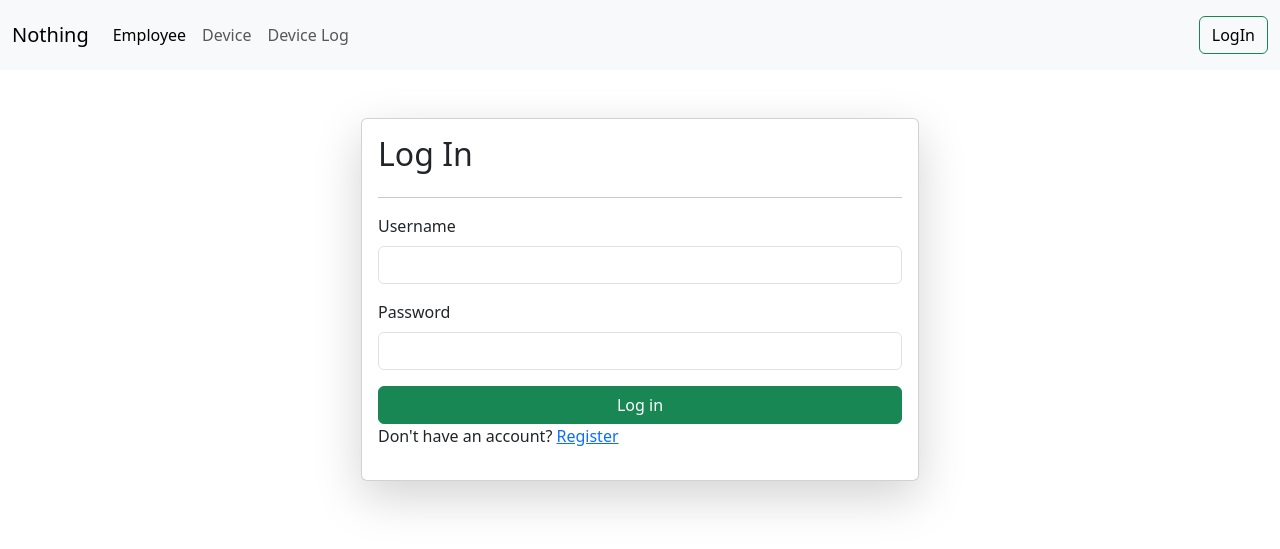
After one commit to itsmonayem/Asset-management, a Django app: page /login/ in a window 1280 px wide. The commit adds this page. Shown: the top 549 px of the page. Run offline with Django 4.2, Linux system fonts and the light colour scheme.

Commit message:
Company registration and Login functionalities added

```diff
--- a/assetManagement/admin.py
+++ b/assetManagement/admin.py
@@ -1,5 +1,7 @@
 from django.contrib import admin
 from .models import *
+
+
 # Register your models here.
 admin.site.register(Employee)
 admin.site.register(Device)
--- a/assetManagement/templates/checkoutform.html
+++ b/assetManagement/templates/checkoutform.html
@@ -4,7 +4,7 @@
 <div class="container mt-5">
     <form class="col-6 mx-auto card p-3 shadow-lg" method="post" enctype="multipart/form-data">
         {% csrf_token %}
-        <h2>Add Device</h2>
+        <h2>Checkout Form</h2>
         <hr>
         <div class="mb-3">
           <label for="exampleInputPassword1" class="form-label">Device Condition</label>
@@ -14,7 +14,7 @@
             <label for="exampleInputPassword1" class="form-label">Employee ID</label>
             <input name="_employee_id" type="text" class="form-control">
         </div>
-        <button type="submit" class="btn btn-success ">Return back</button>
+        <button type="submit" class="btn btn-success ">Checkout</button>
       </form>
     </div>
 
--- a/assetManagement/templates/device.html
+++ b/assetManagement/templates/device.html
@@ -19,7 +19,7 @@
             <label for="exampleInputPassword1" class="form-label">Device Condition</label>
             <input name="device_condition" type="text" class="form-control">
         </div>
-        <button type="submit" class="btn btn-success ">Add employee</button>
+        <button type="submit" class="btn btn-success ">Add Device</button>
       </form>
 
       <hr>
--- a/assetManagement/templates/layout.html
+++ b/assetManagement/templates/layout.html
@@ -10,7 +10,7 @@
     <nav class="navbar navbar-expand-lg bg-body-tertiary">
         <div class="container-fluid">
             {% if request.user.is_authenticated %}
-            <a class="navbar-brand">{{request.user}}</a>
+            <a class="navbar-brand">{{request.user.first_name}}</a>
             {% else %}
             <a class="navbar-brand">Nothing</a>
             {% endif %}
@@ -23,7 +23,7 @@
                 <a class="nav-link" href="/device">Device</a>
               </li>
               <li class="nav-item">
-                <a class="nav-link" href="/device-log">Device Log</a>
+                <a class="nav-link" href="">Device Log</a>
               </li>
             </ul>
             <span class="navbar-text">
--- /dev/null
+++ b/assetManagement/templates/login.html
@@ -0,0 +1,29 @@
+{% extends "layout.html" %}
+{% block start %}
+
+<div class="container mt-5">
+    <form class="col-6 mx-auto card p-3 shadow-lg" method="post" enctype="multipart/form-data">
+        {% csrf_token %}
+        {% if messages %}
+        <div class="alert alert-primary" role="alert">
+            {% for message in messages %}
+            <li{% if message.tags %} class="{{ message.tags }}"{% endif %}>{{ message }}</li>
+            {% endfor %}
+        </div>
+        {% endif %}
+        <h2>Log In</h2>
+        <hr>
+            <div class="mb-3">
+              <label for="exampleInputEmail1" class="form-label">Username</label>
+              <input name="username" type="text" class="form-control">
+            </div>
+            <div class="mb-3">
+              <label for="exampleInputPassword1" class="form-label">Password</label>
+              <input name="password" type="password" class="form-control" id="exampleInputPassword1">
+            </div>
+            <button type="submit" class="btn btn-success ">Log in</button>
+            <p>Don't have an account? <a href="/register/">Register</a></p>
+      </form>
+</div>
+
+{% endblock %}
--- a/assetManagement/templates/returnform.html
+++ b/assetManagement/templates/returnform.html
@@ -4,7 +4,7 @@
 <div class="container mt-5">
     <form class="col-6 mx-auto card p-3 shadow-lg" method="post" enctype="multipart/form-data">
         {% csrf_token %}
-        <h2>Add Device</h2>
+        <h2>Return form</h2>
         <hr>
         <div class="mb-3">
           <label for="exampleInputPassword1" class="form-label">Device Condition</label>
--- a/assetManagement/views.py
+++ b/assetManagement/views.py
@@ -6,27 +6,38 @@ from django.contrib.auth import authenticate, login, logout
 from django.contrib.auth.decorators import login_required
 from django.utils import timezone
 
-# Create your views here.
+
+
+
+#Employee page to Register employee and show the employee list based on company
+@login_required(login_url='/login/')
 def employee(request):
     if request.method == "POST":
         employee_name = request.POST.get('employee_name')
         employee_position = request.POST.get('employee_position')
 
-        query = Employee.objects.all().filter(employee_comp_name="repliq")
         Employee.objects.create(
-            employee_id = len(query)+1,
+
+            #create unique employee_id base on company user name
+            employee_id = len(Employee.objects.all().filter(employee_comp_name=request.user))+1,
+
             employee_name = employee_name,
             employee_position = employee_position,
-            employee_comp_name = "repliq",
+            employee_comp_name = request.user,
         )
-
         return redirect('/')
 
-    queryset = Employee.objects.all()
+    #to show all objects of Employee based on company_username
+    queryset = Employee.objects.all().filter(employee_comp_name=request.user)
     context = {'employees' : queryset}
 
     return render(request, 'employee.html', context)
 
+
+
+
+# device page to register device, show the Device table objects and allocate or deallocate device to employee
+@login_required(login_url='/login/')
 def device(request):
     if request.method == "POST":
         device_model = request.POST.get('device_model')
@@ -34,36 +45,42 @@ def device(request):
         device_condition = request.POST.get('device_condition')
 
 
-        query = Device.objects.all().filter(device_comp_name="repliq")
         Device.objects.create(
-            device_id = len(query)+1,
+            #create unique device_id base on company user name
+            device_id = len(Device.objects.all().filter(device_comp_name=request.user))+1,
+
             device_model = device_model,
             device_type = device_type,
             device_condition = device_condition,
-            device_comp_name = "repliq",
+            device_comp_name = request.user,
         )
 
         return redirect('/device/')
 
-    queryset = Device.objects.all()
+    #to show all objects of Device based on company_username
+    queryset = Device.objects.all().filter(device_comp_name=request.user)
     context = {'devices' : queryset}
 
     return render(request, 'device.html', context)
 
 
+
+
+#checkout page redirect from device page to checkout a device and allocate to a employee
+@login_required(login_url='/login/')
 def check_out(request, id):
     if request.method == "POST":
         _condition = request.POST.get('_condition')
         _employee_id = request.POST.get('_employee_id')
 
-        print(_condition)
-        print(_employee_id)
 
+        #update the query and allocate the device to employee using his/her id
         queryset = Device.objects.get(id = id)
         queryset.device_occupied_by = int(_employee_id)
         queryset.save()
 
-        print(queryset.device_condition)
+
+        #Collecting DeviceLogInformation data
         DeviceLogInfo.objects.create(
             device_id = queryset.device_id,
             device_comp_name = queryset.device_comp_name,
@@ -74,6 +91,12 @@ def check_out(request, id):
         return redirect('/device')
     return render(request, 'checkoutform.html')
 
+
+
+
+
+#return_back page redirect from device page to return back a device
+@login_required(login_url='/login/')
 def return_back(request, id):
     if request.method == "POST":
         _condition = request.POST.get('_condition')
@@ -81,20 +104,90 @@ def return_back(request, id):
         queryset.device_occupied_by = 0
         queryset.save()
 
-        #update devicesLogInfo table
+
+        #update devicesLogInformation table with return time data
         log_queryset = DeviceLogInfo.objects.all().filter(device_id = queryset.device_id).latest('id')
-        print(log_queryset)
         log_queryset.device_return_back_time = timezone.now()
         log_queryset.device_return_back_condition = _condition
         log_queryset.save()
 
-        print(queryset.device_condition)
+
         return redirect('/device/')
     return render(request, 'returnform.html')
 
 
-#viewing devices log history
+
+#viewing devices log history based on company username
+@login_required(login_url='/login/')
 def device_log(request):
-    queryset = DeviceLogInfo.objects.all()
+    queryset = DeviceLogInfo.objects.all().filter(device_comp_name=request.user)
     context = {'devices' : queryset}
     return render(request, 'devicelog.html', context)
+
+
+
+
+
+#log in page for company
+def login_page(request):
+    if request.method == "POST":
+        username = request.POST.get('username')
+        password = request.POST.get('password')
+
+
+        #check for valid username
+        user = User.objects.filter(username = username)
+        if not user.exists():
+            messages.info(request, "Invalid Username")
+            return redirect('/login/')
+
+        # authenticate username and password
+        user = authenticate(username = username , password = password)
+
+
+        if user is None:
+            messages.error(request, "Invalid Password")
+            return redirect('/login/')
+        else:
+            login(request, user)
+            return redirect('/')
+
+    return render(request, 'login.html')
+
+
+
+
+#logout page
+@login_required(login_url='/login/')
+def logout_page(request):
+    logout(request)
+    return redirect('/login/')
+
+
+
+
+#Registration page
+def register(request):
+    if request.method == "POST":
+        first_name = request.POST.get('first_name')
+        username = request.POST.get('username')
+        password = request.POST.get('password')
+
+
+        #check for this username already exists or not
+        user = User.objects.filter(username = username)
+        if user.exists():
+            messages.info(request, "Username already taken")
+            return redirect('/register/')
+
+        #create a user
+        user = User.objects.create(
+            first_name = first_name,
+            username = username,
+        )
+        user.set_password(password)
+        user.save()
+
+        messages.info(request, "Account created successfully")
+        return redirect('/register/')
+    return render(request, 'register.html')
--- a/assetTracking/urls.py
+++ b/assetTracking/urls.py
@@ -24,5 +24,8 @@ urlpatterns = [
     path('check-out/<id>/', check_out, name="check_out"),
     path('return-back/<id>/', return_back, name="return_back"),
     path('device-log/',device_log,name="device_log"),
+    path('login/', login_page, name="login_page"),
+    path('register/', register, name="register"),
+    path('logout/',logout_page, name="logout_page"),
     path('admin/', admin.site.urls),
 ]
```
Also changed, not shown: assetManagement/templates/employee.html (+0 -10 lines), assetManagement/templates/register.html (added, +33 -0 lines), db.sqlite3.
